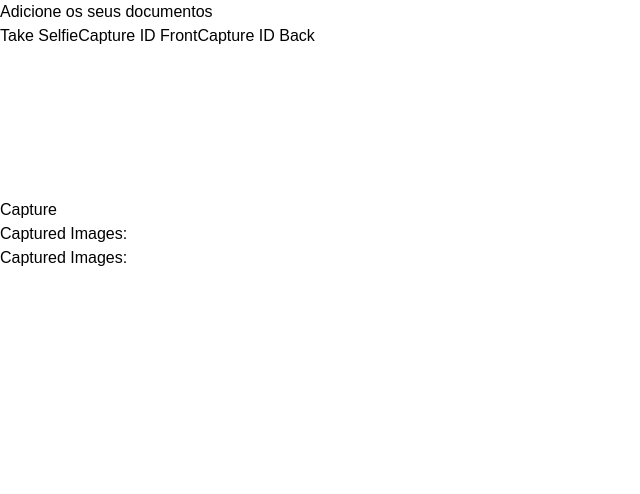
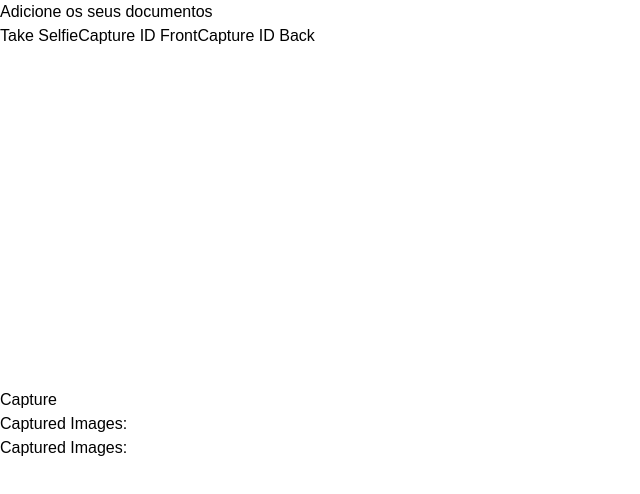
Before and after one commit to claudi-tm/nexuspay-id-api, a Next.js app: page / in a window 1280 px wide. Both pictures are taken after a click on the button "Take Selfie". Shown: the top 494 px of the page, without its empty margins (0-640 px from the left). Built offline with nearby package versions, Linux system fonts and the light colour scheme; no server answers.

Commit message:
teste one more time

```diff
--- a/src/app/globals.css
+++ b/src/app/globals.css
@@ -11,15 +11,15 @@
 
 .webcam-container {
   position: relative;
-  width: 100%;
-  height: 100%;
+  /* border-radius: 9999px; */
+  width: 340px;
+  height: 340px;
 }
 
 .rounded-mask {
-  border-radius: 50%;
+  /* border-radius: 100%; */
   overflow: hidden;
-  width: 300px; /* Adjust the size as needed */
-  height: 300px; /* Adjust the size as needed */
+
   margin: 0 auto; /* Center the webcam */
 }
 
--- a/src/app/page.tsx
+++ b/src/app/page.tsx
@@ -47,18 +47,16 @@ const Home = () => {
         <button className='border px-1' onClick={() => handleCaptureClick('id-back')}>Capture ID Back</button>
       </div>
       <div className='flex justify-center mt-10'>
-        <div className='border h-52 w-52 rounded-full'>
-
-          {currentCapture && (
+      {currentCapture && (
             <div>
-              <div className={` border border-red-600 h-52 w-52  ${facingMode === "user" ? "rounded-full flex items-center justify-center " : ""}`}>
+              <div className={`webcam-container h-52 w-52  ${facingMode === "user" ? "rounded-full flex items-center justify-center" : ""}`}>
                 <Webcam
+                className='h-60 w-52 rounded-2xl webcam-container'
                   audio={false}
                   ref={webcamRef}
                   screenshotFormat="image/png"
                   mirrored={facingMode === 'user'}
-                  // width="100%"
-                  // height="100%"
+
                   videoConstraints={{ facingMode }}
                 />
               </div>
@@ -67,7 +65,6 @@ const Home = () => {
             </div>
 
           )}
-        </div>
       </div>
       <div>
         <h3>Captured Images:</h3>
```
